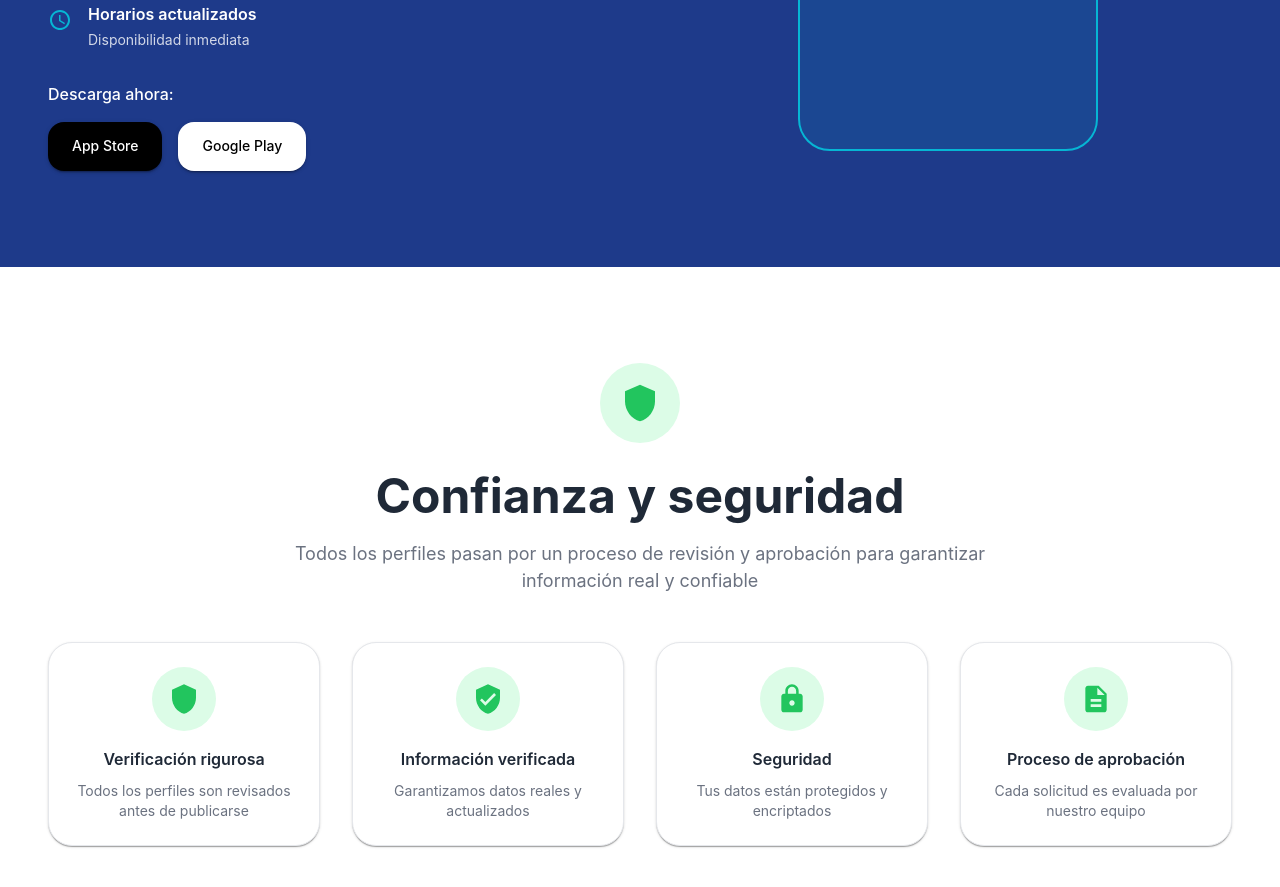
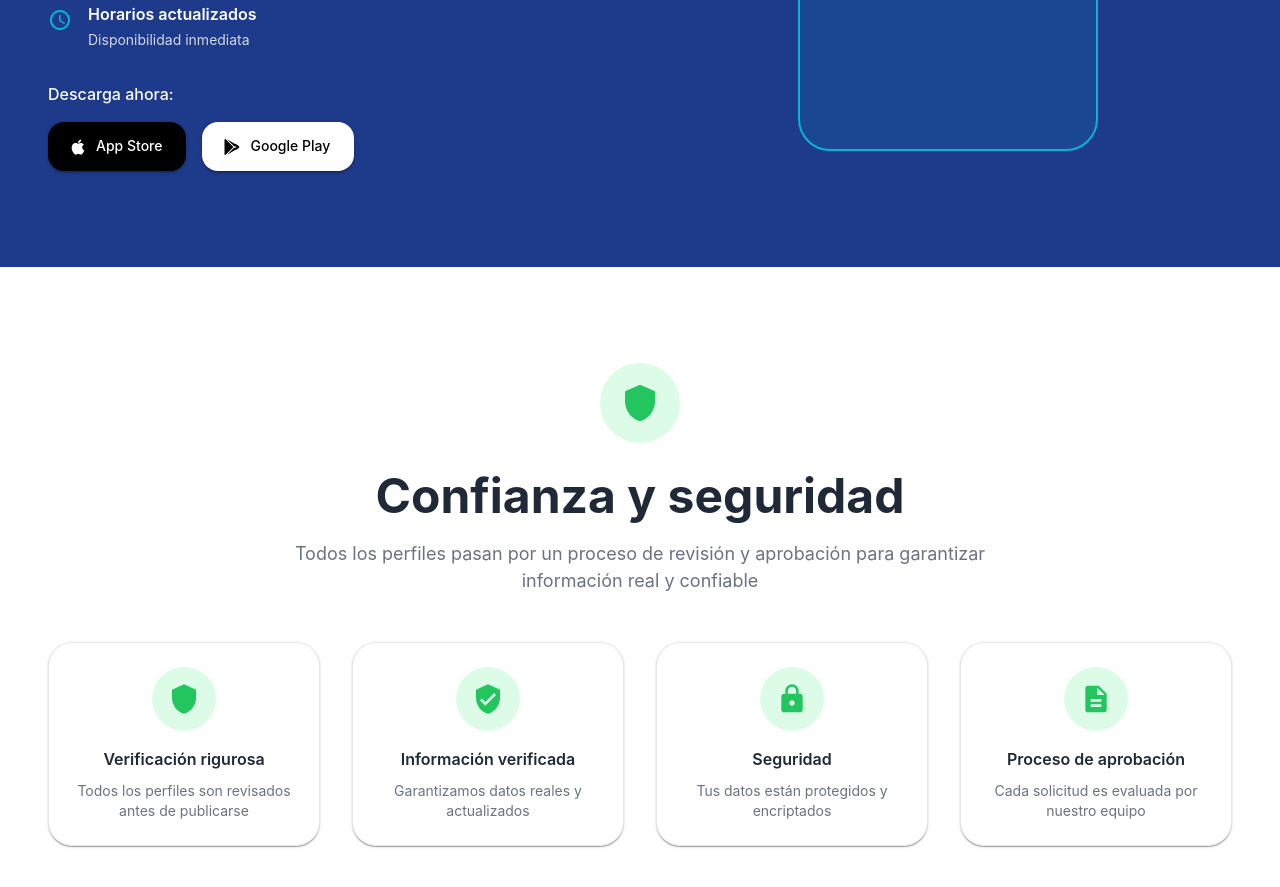
Before and after one commit to MediConnet/MediConnet, a React (Vite) app: page /home in a window 1280 px wide. Shown: the part 4040-4927 px from the top of the page. Built offline with nearby package versions, Linux system fonts and the light colour scheme.

Commit message:
fix(home)arreglo de errores

```diff
--- a/src/features/home/presentation/pages/HomePage.tsx
+++ b/src/features/home/presentation/pages/HomePage.tsx
@@ -27,6 +27,24 @@ import {
   Shield,
 } from '@mui/icons-material';
 import { ROUTES } from '../../../../app/config/constants';
+
+// App Store Icon Component (Apple Logo)
+const AppStoreIcon = () => (
+  <Box sx={{ display: 'flex', alignItems: 'center', width: 20, height: 20 }}>
+    <svg width="20" height="20" viewBox="0 0 24 24" fill="currentColor" xmlns="http://www.w3.org/2000/svg">
+      <path d="M17.05 20.28c-.98.95-2.05.88-3.08.4-1.09-.5-2.08-.48-3.24 0-1.44.62-2.2.44-3.06-.4C2.79 15.25 3.51 7.59 9.05 7.31c1.35.07 2.29.74 3.08.8 1.18-.24 2.31-.93 3.57-.84 1.51.12 2.65.72 3.4 1.8-3.12 1.87-2.38 5.98.48 7.13-.57 1.5-1.31 2.99-2.54 4.09l.01-.01zM12.03 7.25c-.15-2.23 1.66-4.07 3.74-4.25.29 2.58-2.34 4.5-3.74 4.25z"/>
+    </svg>
+  </Box>
+);
+
+// Google Play Icon Component
+const GooglePlayIcon = () => (
+  <Box sx={{ display: 'flex', alignItems: 'center', width: 20, height: 20 }}>
+    <svg width="20" height="20" viewBox="0 0 24 24" fill="currentColor" xmlns="http://www.w3.org/2000/svg">
+      <path d="M3,20.5V3.5C3,2.91 3.34,2.39 3.84,2.15L13.69,12L3.84,21.85C3.34,21.6 3,21.09 3,20.5M16.81,15.12L6.05,21.34L14.54,12.85L16.81,15.12M20.16,10.81C20.5,11.08 20.75,11.5 20.75,12C20.75,12.5 20.5,12.92 20.16,13.19L16.67,15.47L14.54,13.34L18.23,12L14.54,10.66L16.67,8.53L20.16,10.81M6.05,2.66L16.81,8.88L14.54,11.15L6.05,2.66Z"/>
+    </svg>
+  </Box>
+);
 
 export const HomePage = () => {
   const navigate = useNavigate();
@@ -771,6 +789,7 @@ export const HomePage = () => {
               <Box sx={{ display: 'flex', gap: 2, flexDirection: { xs: 'column', sm: 'row' } }}>
                 <Button
                   variant="contained"
+                  startIcon={<AppStoreIcon />}
                   sx={{
                     backgroundColor: 'black',
                     color: 'white',
@@ -785,6 +804,7 @@ export const HomePage = () => {
                 </Button>
                 <Button
                   variant="contained"
+                  startIcon={<GooglePlayIcon />}
                   sx={{
                     backgroundColor: 'white',
                     color: 'black',
```
